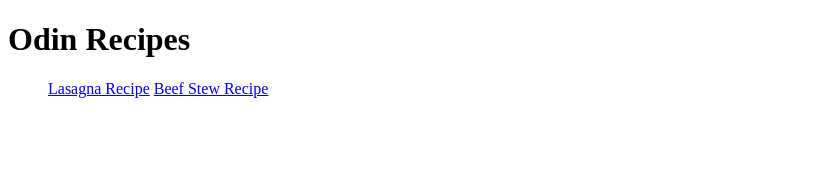
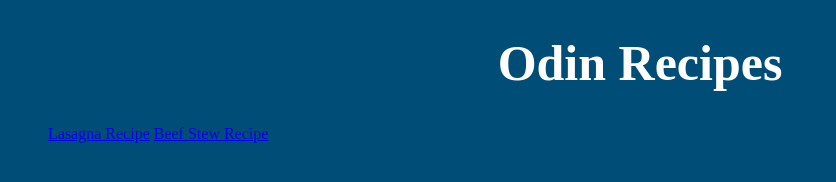
Before and after one commit to Adam-Dolphin/odin-recipes, a plain HTML site: page index.html in a window 1280 px wide. Shown: the whole page, without its empty margins (0-836 px from the left). Drawn offline with Linux system fonts and the light colour scheme.

Commit message:
Add styling to Index page

```diff
--- a/index.html
+++ b/index.html
@@ -2,6 +2,7 @@
 <html>
     <head>
         <meta charset="UTF-8">
+        <link rel="stylesheet" href="style.css">
         <title>odin-recipes</title>
     </head>
 
--- /dev/null
+++ b/style.css
@@ -0,0 +1,15 @@
+body {
+    background-color: #004d77;
+}
+
+h1 {
+    text-align: center;
+    font-family: 'Times New Roman', Times, serif ;
+    color: white;
+    font-weight: 900;
+    font-size: 50px;
+}
+
+ul{
+    color: white;
+}
```
